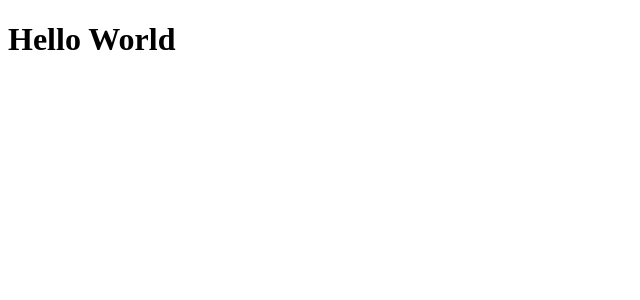
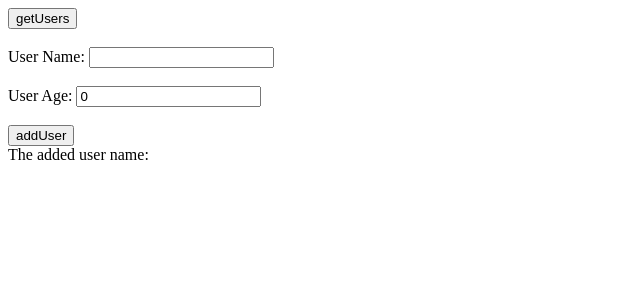
Before and after one commit to Fangfang-POC/graphql-apollo-poc, a React app: page / in a window 1280 px wide. Shown: the top 300 px of the page, without its empty margins (0-640 px from the left). Built offline with nearby package versions, Linux system fonts and the light colour scheme.

Commit message:
add apollo-client to fetch data from server

```diff
--- a/package.json
+++ b/package.json
@@ -16,7 +16,8 @@
     "url": "git+https://github.com/Fangfang-POC/graphql-apollo-poc.git"
   },
   "dependencies": {
-    "apollo-client": "^2.6.10",
+    "@apollo/client": "^3.5.10",
+    "graphql": "^16.3.0",
     "react": "^17.0.2",
     "react-dom": "^17.0.2"
   },
--- a/src/App.tsx
+++ b/src/App.tsx
@@ -1,9 +1,73 @@
-import React from 'react';
+import React, { useState } from 'react';
+import { NetworkStatus, gql, useQuery, useLazyQuery, useMutation, } from '@apollo/client';
+
+type UserType = {
+    id: number,
+    name: string,
+    age: number,
+}
+const UsersQuery = gql`
+        query UsersQuery {
+            users {
+                name
+                id
+                age
+            }
+        }
+    `;
+const AddUserMutation = gql`
+mutation AddUserMutation($user: AddUserInput) {
+    addUser(input: $user) {
+        name
+        id
+        age
+    }
+}
+    `;
 
 export default function App(): JSX.Element {
+    const [getUsers, { data, loading, error, called, networkStatus }] = useLazyQuery(UsersQuery, {
+        notifyOnNetworkStatusChange: true,
+        fetchPolicy: 'network-only',
+        nextFetchPolicy: 'cache-first'
+    });
+
+    const [addUser, { data: addUserData, loading: addUserLoading, error: addUserError }] = useMutation(AddUserMutation, {
+        variables: { user: { name: 'Fangfang', age: 32 } },
+        refetchQueries: [{ query: UsersQuery }]
+    });
+
+    if (networkStatus === NetworkStatus.refetch) {
+        return <div>Refetching</div>;
+    }
+
+    const [name, setName] = useState('');
+    const [age, setAge] = useState(0);
     return (
         <div>
-            <h1>Hello World</h1>
+            {loading ? <div>Loading...</div> :
+                error ? <div>Error</div> :
+                    data?.users?.map((user: UserType) => (
+                        <div key={user.id}>
+                            <span>{user.id}</span>
+                            <span>{user.name}</span>
+                            <span>{user.age}</span>
+                        </div>
+                    ))
+            }
+            <button onClick={() => getUsers()}>getUsers</button>
+            <br /><br />
+            <label>User Name: </label><input value={name} onChange={evt => setName(evt.target.value)} />
+            <br /><br />
+            <label>User Age: </label><input type='number' value={age} onChange={evt => setAge(parseInt(evt.target.value))} />
+            <br /><br />
+            <button
+                onClick={() => addUser({
+                    variables: { user: { name, age } }
+                })}>addUser</button>
+            {addUserLoading ? <div>Loading...</div> :
+                addUserError ? <div>Error</div> :
+                    <div>The added user name: {addUserData?.addUser?.name}</div>}
         </div>
     );
 }
--- /dev/null
+++ b/src/index.css
@@ -0,0 +1,4 @@
+span {
+    padding: 20px;
+    margin: 20px;
+}
--- a/src/index.tsx
+++ b/src/index.tsx
@@ -1,6 +1,17 @@
 import React from 'react';
 import ReactDOM from 'react-dom';
+import { ApolloClient, InMemoryCache, gql, ApolloProvider } from '@apollo/client';
+import App from './App';
+import './index.css';
 
-import App from './App';
+const client = new ApolloClient({
+    uri: 'http://localhost:4000/graphql',
+    cache: new InMemoryCache(),
+    connectToDevTools: true,
+});
 
-ReactDOM.render(<App />, document.getElementById('root'));
+ReactDOM.render(
+    <ApolloProvider client={client}>
+        <App />
+    </ApolloProvider>,
+    document.getElementById('root'));
```
Also changed, not shown: 1 other file (tests, documents, lock files or other folders).
